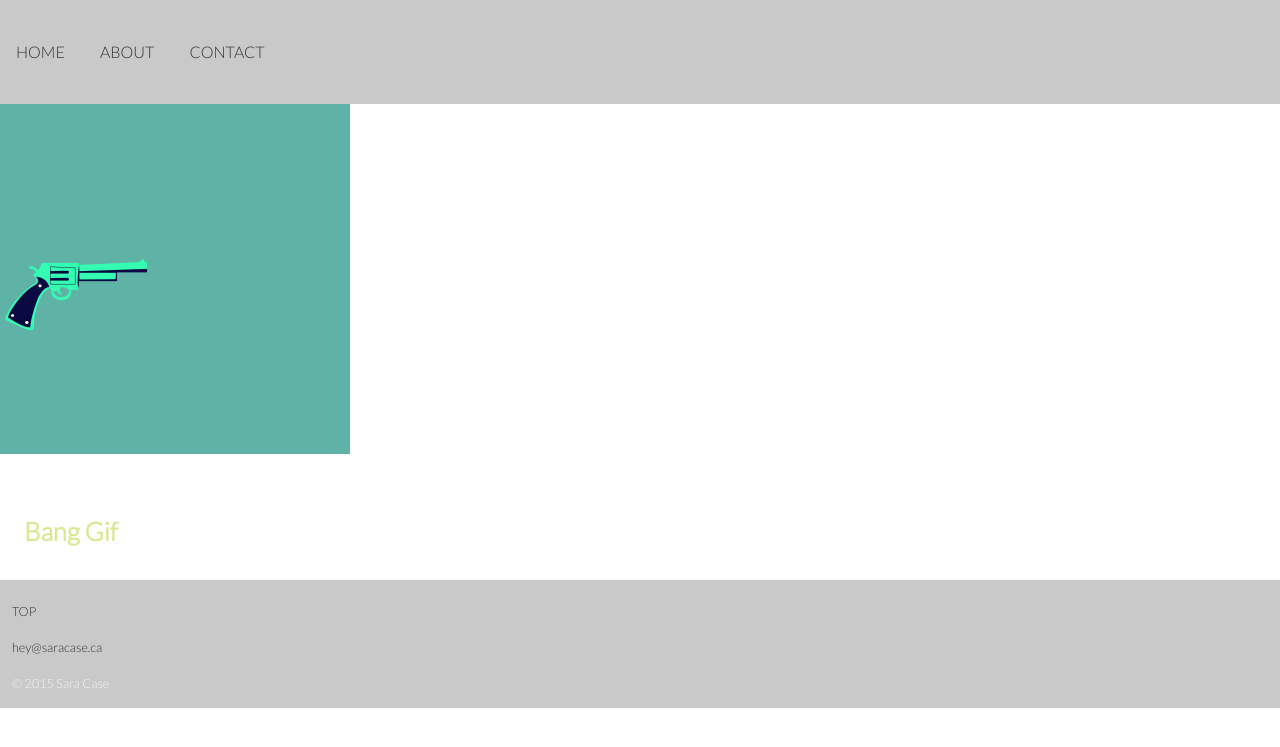
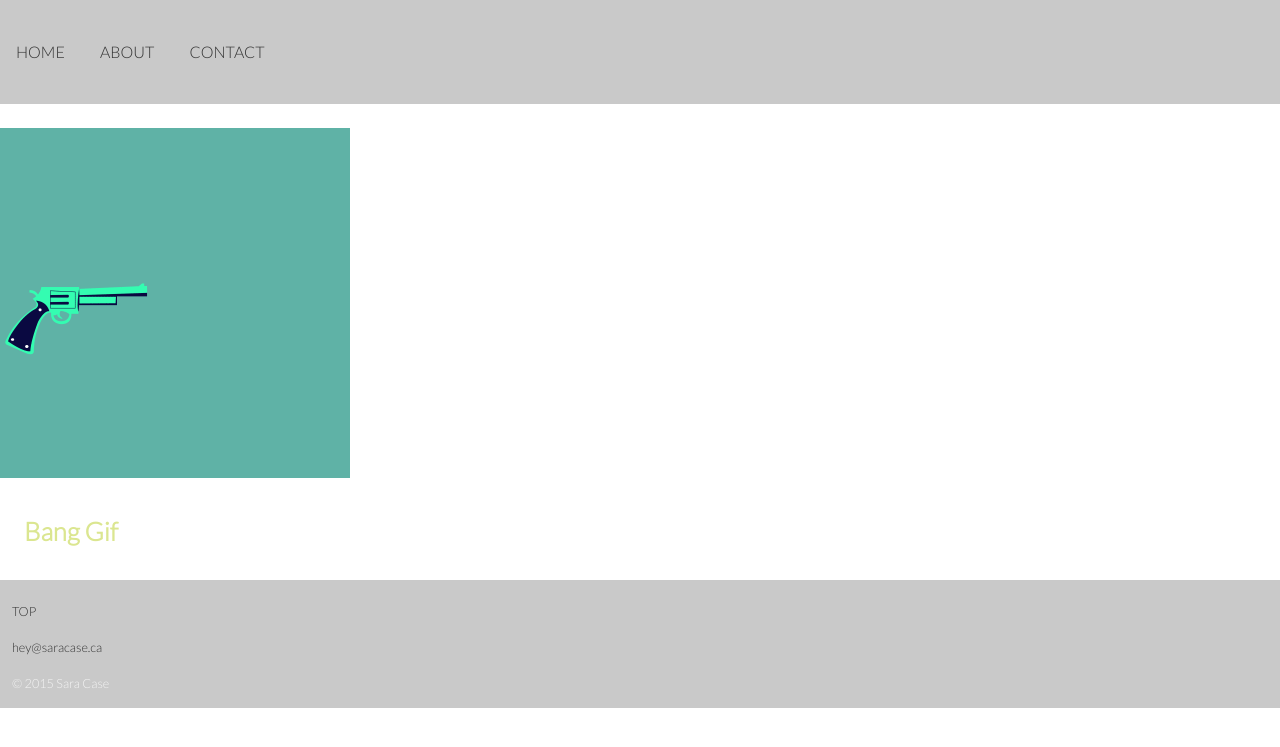
Before and after one commit to saracase/portfolio, a Jekyll site: the page built from motion.html, in a window 1280 px wide. Shown: the top 747 px of the page. Built offline with Jekyll 4.4.1, drawn with Linux system fonts in a browser that asks for light colours.

Commit message:
Fixed up spelling errors and added pad-top to all the first images on the page

```diff
--- a/branding.html
+++ b/branding.html
@@ -3,7 +3,7 @@ layout: default
 ---
 <main id="main">
 <div class="grid">
-    <div class="push unit unit-xs-1 unit-s-1 unit-m-1 unit-l-1">
+    <div class="push pad-top unit unit-xs-1 unit-s-1 unit-m-1 unit-l-1">
         <img src="{{site.baseurl}}/images/branding/svg/northbound-notebooks.svg" alt="NorthBound Logo">
     </div>
     <div class="paragraph unit unit-xs-1 unit-s-1 unit-m-1 unit-l-1">
@@ -37,7 +37,7 @@ layout: default
         <img src="{{site.baseurl}}/images/branding/svg/paris-ad.svg" alt="Tiffany's Paris Ad">
     </div>
     <div class="push unit unit-xs-1 unit-s-1 unit-m-1 unit-l-1">
-        <img src="{{site.baseurl}}/images/branding/svg/rome-ad.svg" alt="Tiffany's Rome Ade">
+        <img src="{{site.baseurl}}/images/branding/svg/rome-ad.svg" alt="Tiffany's Rome Ad">
     </div>
     <div class="push unit unit-xs-1 unit-s-1 unit-m-1 unit-l-1">
         <img src="{{site.baseurl}}/images/branding/svg/venice-ad.svg" alt="Tiffany's Venice Ad">
--- a/graphics.html
+++ b/graphics.html
@@ -3,7 +3,7 @@ layout: default
 ---
 <main id="main">
 <div class="grid">
-    <div class="push unit unit-xs-1 unit-s-1 unit-m-1 unit-l-1">
+    <div class="push pad-top unit unit-xs-1 unit-s-1 unit-m-1 unit-l-1">
         <img src="{{site.baseurl}}/images/graphics/svg/20-birthday-01.svg" alt="Front of Birthday Card">
     </div>
     <div class="push unit unit-xs-1 unit-s-1 unit-m-1 unit-l-1">
--- a/motion.html
+++ b/motion.html
@@ -2,11 +2,11 @@
 layout: default
 ---
 <main id="main">
-    <div class="push unit unit-xs-1 unit-s-1 unit-m-1 unit-l-1">
+    <div class="push pad-top unit unit-xs-1 unit-s-1 unit-m-1 unit-l-1">
         <img src="{{site.baseurl}}/images/motion/Case,-Sara,-420,-Loop-D-Loop.gif" alt="Motion Piece">
     </div>
 <div class="grid">
-    <div class="paragraph pad-top unit unit-xs-1 unit-s-1 unit-m-1 unit-l-1">
+    <div class="paragraph unit unit-xs-1 unit-s-1 unit-m-1 unit-l-1">
             <h1 class="peta gutter">Bang Gif</h1>
             <p class="gutter brand-family"></p>
     </div>
--- a/photography.html
+++ b/photography.html
@@ -3,7 +3,7 @@ layout: default
 ---
 <main id="main">
 <div class="grid">
-    <div class="push unit unit-xs-1 unit-s-1 unit-m-1 unit-l-1">
+    <div class="push pad-top unit unit-xs-1 unit-s-1 unit-m-1 unit-l-1">
         <img src="{{site.baseurl}}/images/photography/svgs/am-concert.svg" alt="Arctic Monkeys Concert">
     </div>
     <div class="push unit unit-xs-1 unit-s-1 unit-m-1 unit-l-1">
@@ -33,7 +33,7 @@ layout: default
     <div class="push unit unit-xs-1 unit-s-1 unit-m-1 unit-l-1">
         <img src="{{site.baseurl}}/images/photography/svgs/am-concert-9.svg" alt="Arctic Monkeys Concert">
     </div>
-    <div class="paragraph pad-top unit unit-xs-1 unit-s-1 unit-m-1 unit-l-1">
+    <div class="paragraph unit unit-xs-1 unit-s-1 unit-m-1 unit-l-1">
             <h1 class="peta gutter">Arctic Monkeys Concert</h1>
     </div>
 </div>
--- a/type.html
+++ b/type.html
@@ -3,7 +3,7 @@ layout: default
 ---
 <main id="main">
 <div class="grid">
-    <div class="push unit unit-xs-1 unit-s-1 unit-m-1 unit-l-1">
+    <div class="push pad-top unit unit-xs-1 unit-s-1 unit-m-1 unit-l-1">
         <img src="{{site.baseurl}}/images/typography/sia.svg" alt="Sia">
     </div>
     <div class="paragraph unit unit-xs-1 unit-s-1 unit-m-1 unit-l-1">
```
